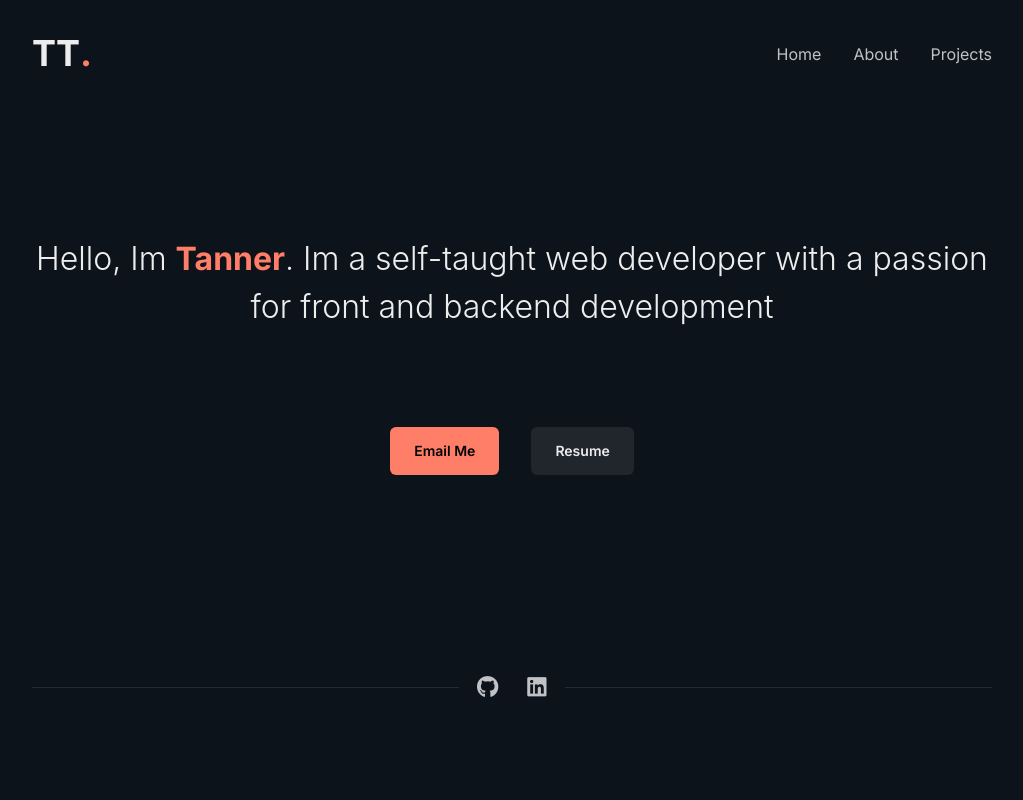
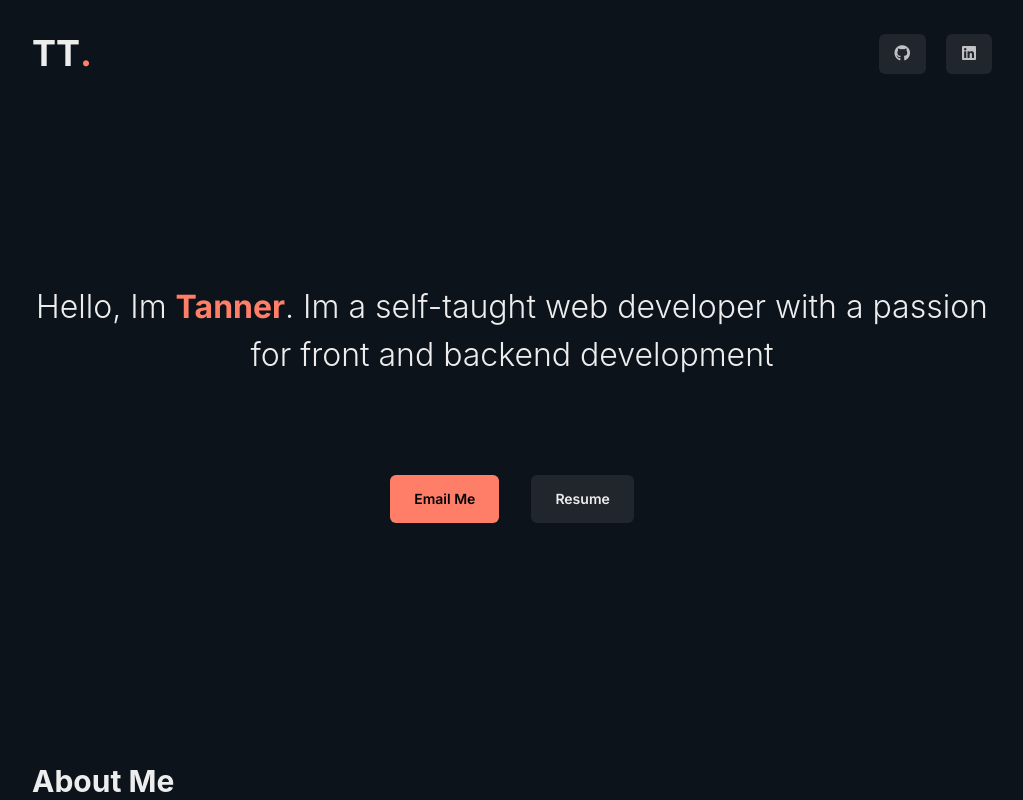
Before and after one commit to Uvacoder/codetann-react-portfolio, a React (Create React App) app: page / in a window 1280 px wide. Shown: the top 800 px of the page, without its empty margins (128-1151 px from the left). Built offline with nearby package versions, Linux system fonts and the light colour scheme.

Commit message:
changed nav icons

```diff
--- a/src/App.js
+++ b/src/App.js
@@ -21,7 +21,14 @@ function App() {
 
 const flex = {
   w: "full",
-  p: { base: "2rem", sm: "2rem", md: "2rem", lg: "2rem", xl: "2rem 10rem" },
+  p: {
+    base: "2rem",
+    sm: "2rem",
+    md: "2rem",
+    lg: "2rem 5rem",
+    xl: "2rem 10rem",
+    "2xl": "2rem 15rem",
+  },
   flexDirection: "column",
 };
 
--- a/src/components/Landing.jsx
+++ b/src/components/Landing.jsx
@@ -44,18 +44,6 @@ export default function Landing() {
         </Button>
       </HStack>
       {/* --- Social Links --- */}
-      <HStack {...hstack.icons}>
-        <Divider />
-        {ICONS.links.map((icon, i) => (
-          <Button
-            {...buttons.icon}
-            onClick={() => handleLink(icon.link)}
-            key={i}
-            className={`fab fa-${icon.name}`}
-          ></Button>
-        ))}
-        <Divider />
-      </HStack>
     </Flex>
   );
 }
@@ -64,13 +52,14 @@ const flex = {
   flexDirection: "column",
   alignItems: "center",
   w: "full",
+  m: { base: "0 0 10rem 0", lg: "0 0 15rem 0" },
 };
 
 const heading = {
   m: {
-    base: "6rem 0 6rem 0 ",
-    md: "8rem 0 10rem 0",
-    lg: "10rem 0 6rem 0",
+    base: "8rem 0 4rem 0 ",
+    md: "8rem 0 6rem 0",
+    lg: "13rem 0 6rem 0",
   },
   fontSize: { base: "28px", md: "32px" },
   textAlign: { base: "left", sm: "center", md: "center", lg: "center" },
@@ -92,13 +81,6 @@ const buttons = {
     size: "lg",
     _hover: { opacity: 0.5 },
   },
-  icon: {
-    fontSize: "22px",
-    fontWeight: "100",
-    bg: "none",
-    color: "brand.100",
-    _hover: { color: "brand.200" },
-  },
 };
 
 const hstack = {
--- a/src/components/Nav.jsx
+++ b/src/components/Nav.jsx
@@ -1,7 +1,14 @@
 import React from "react";
-import { HStack, Flex, Spacer, Link, Box, Heading } from "@chakra-ui/react";
+import { HStack, Flex, Spacer, Button, Box, Heading } from "@chakra-ui/react";
+import { ICONS } from "../data/icons";
 
 export default function Nav() {
+  const handleLink = (link) => {
+    var anchor = document.createElement("a");
+    anchor.href = link;
+    anchor.target = "_blank";
+    anchor.click();
+  };
   return (
     <Flex>
       {/* Logo */}
@@ -13,8 +20,16 @@ export default function Nav() {
       <Spacer />
 
       {/* Nav Links */}
-      <HStack spacing="32px" color="brand.100">
-        <Link href="#home" _hover={{ color: "brand.200" }}>
+      <HStack spacing="20px" color="brand.100">
+        {ICONS.links.map((icon, i) => (
+          <Button
+            {...buttons.icon}
+            onClick={() => handleLink(icon.link)}
+            key={i}
+            className={`fab fa-${icon.name}`}
+          ></Button>
+        ))}
+        {/* <Link href="#home" _hover={{ color: "brand.200" }}>
           Home
         </Link>
         <Link href="#about" _hover={{ color: "brand.200" }}>
@@ -22,8 +37,16 @@ export default function Nav() {
         </Link>
         <Link href="#projects" _hover={{ color: "brand.200" }}>
           Projects
-        </Link>
+        </Link> */}
       </HStack>
     </Flex>
   );
 }
+
+const buttons = {
+  icon: {
+    fontWeight: "100",
+    color: "brand.100",
+    _hover: { color: "brand.200" },
+  },
+};
```
